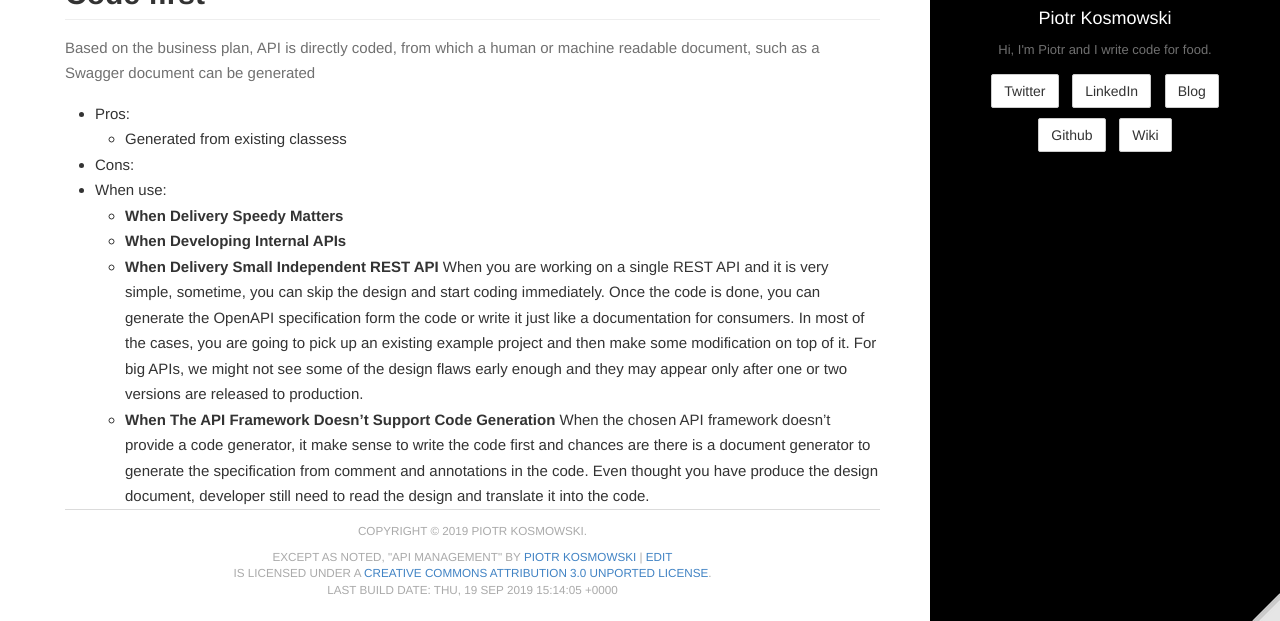
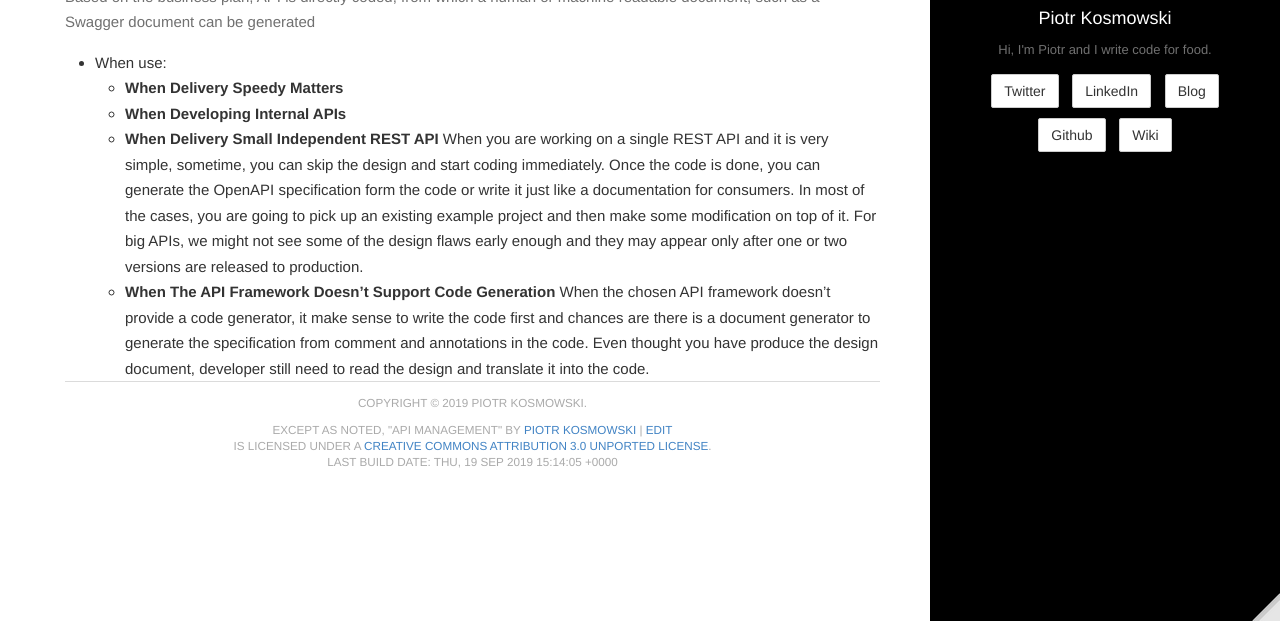
Before and after one commit to kospiotr/kospiotr.github.io, a Jekyll site: the page built from wiki/api-management.md, in a window 1280 px wide and 900 px high, scrolled down 4226 px, cut to the strip 279-900 px from the top of the window. Built offline with Jekyll 4.4.1, drawn with Linux system fonts in a browser that asks for light colours.

Commit message:
Update api-management.md

```diff
--- a/wiki/api-management.md
+++ b/wiki/api-management.md
@@ -67,8 +67,6 @@ There are advantages and disadvantages associated with both approaches, and at t
 
 ## Contract first
 The plan is converted to a human and machine readable contract, such as a Swagger document, from which the code is built.
-* Pros
-* Cons:
 * When use:
   - **When Developer Experience Matters**
   A well designed API can do wonders for the adoption and consumption of your APIs, and good design can be better achieved with the Design First approach. If your API strategy involves high adoption of your API and retention of users integrating with your API, then good Developers Experience (DX) matters. An effective API design helps your end consumers quickly understand your API’s resources and value propositions, reducing the time taken for them to integrate with your API. An API with consistent design decreases the learning curve when integrating with your API, making it more likely to have higher reuse value and engagement.
@@ -97,9 +95,6 @@ The plan is converted to a human and machine readable contract, such as a Swagge
 
 ## Code first
 Based on the business plan, API is directly coded, from which a human or machine readable document, such as a Swagger document can be generated
-* Pros:
-  - Generated from existing classess
-* Cons:
 * When use:
   - **When Delivery Speedy Matters**
   - **When Developing Internal APIs**
```
